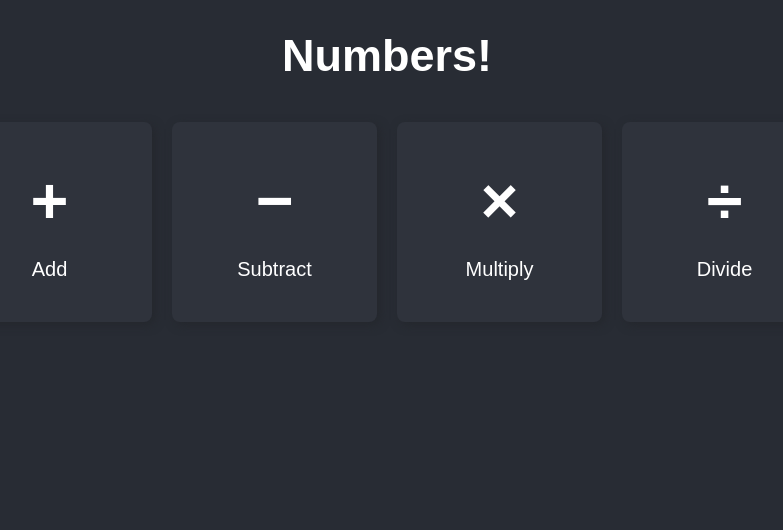
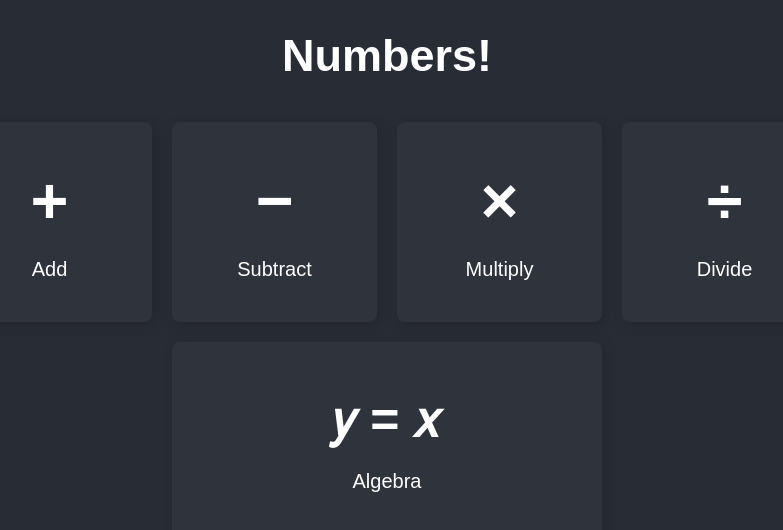
Before and after one commit to Ricardo-Santoyo/numbers, a React (Create React App) app: page / in a window 1280 px wide. Shown: the top 530 px of the page, without its empty margins (253-1036 px from the left). Built offline with nearby package versions, Linux system fonts and the light colour scheme; the HTML template or start-up script is replaced by a standard one.

Commit message:
added Algebra.js component

```diff
--- a/src/App.css
+++ b/src/App.css
@@ -55,6 +55,10 @@ svg {
 .ChoiceBlock h1 {
   font-size: 65px;
   margin: 10px 0;
+}
+
+.small h1{
+  font-size: 50px;
 }
 
 .ChoiceBlock p {
--- a/src/App.js
+++ b/src/App.js
@@ -5,6 +5,7 @@ import SelectMode from './components/SelectMode';
 import Random from './components/Random';
 import SelectTable from './components/SelectTable';
 import Table from './components/Table';
+import Algebra from './components/Algebra';
 import add from './mathFunctions/add';
 import subtract from './mathFunctions/subtract';
 import multiply from './mathFunctions/multiply';
@@ -35,6 +36,8 @@ function App() {
         <Route exact path="/divide/random" element={<Random sign="÷" operation={divide} />} />
         <Route exact path="/divide/tables" element={<SelectTable operation={"Divide"} />} />
         <Route exact path="/divide/tables/:id" element={<Table sign="÷" operation={divide} />} />
+
+        <Route exact path="/algebra" element={<Algebra />} />
       </Routes>
     </BrowserRouter>
   );
--- /dev/null
+++ b/src/components/Algebra.js
@@ -0,0 +1,12 @@
+import React from 'react';
+
+function Algebra() {
+
+  return (
+    <div className="Algebra">
+      <h1 className="Header">Algebra</h1>
+    </div>
+  );
+}
+
+export default Algebra;
--- a/src/components/Home.js
+++ b/src/components/Home.js
@@ -15,6 +15,9 @@ function Home() {
           <ChoiceBlock symbol="×" name ="Multiply" link="multiply"/>
           <ChoiceBlock symbol="÷" name ="Divide" link="divide"/>
         </div>
+        <div className='Container small'>
+          <ChoiceBlock symbol="𝑦 = 𝑥" name ="Algebra" link="algebra"/>
+        </div>
       </div>
     </div>
   );
```
